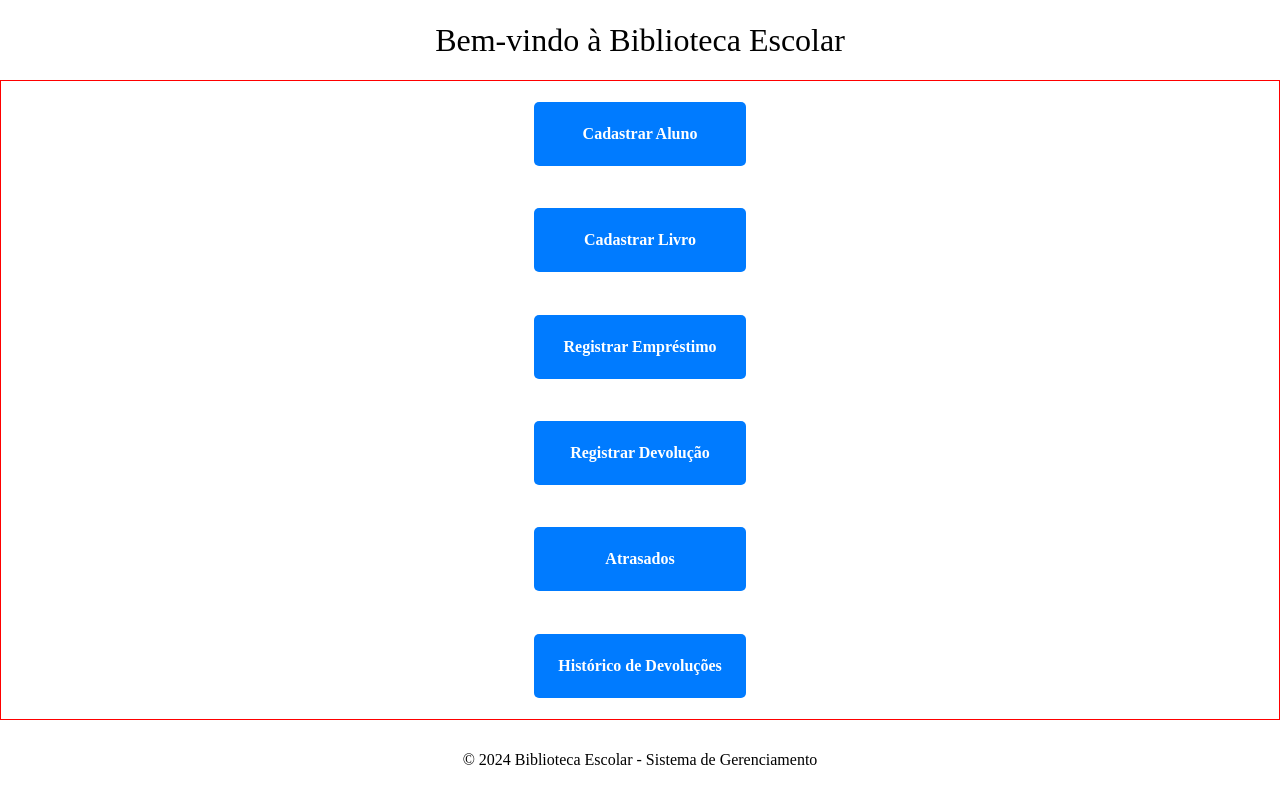
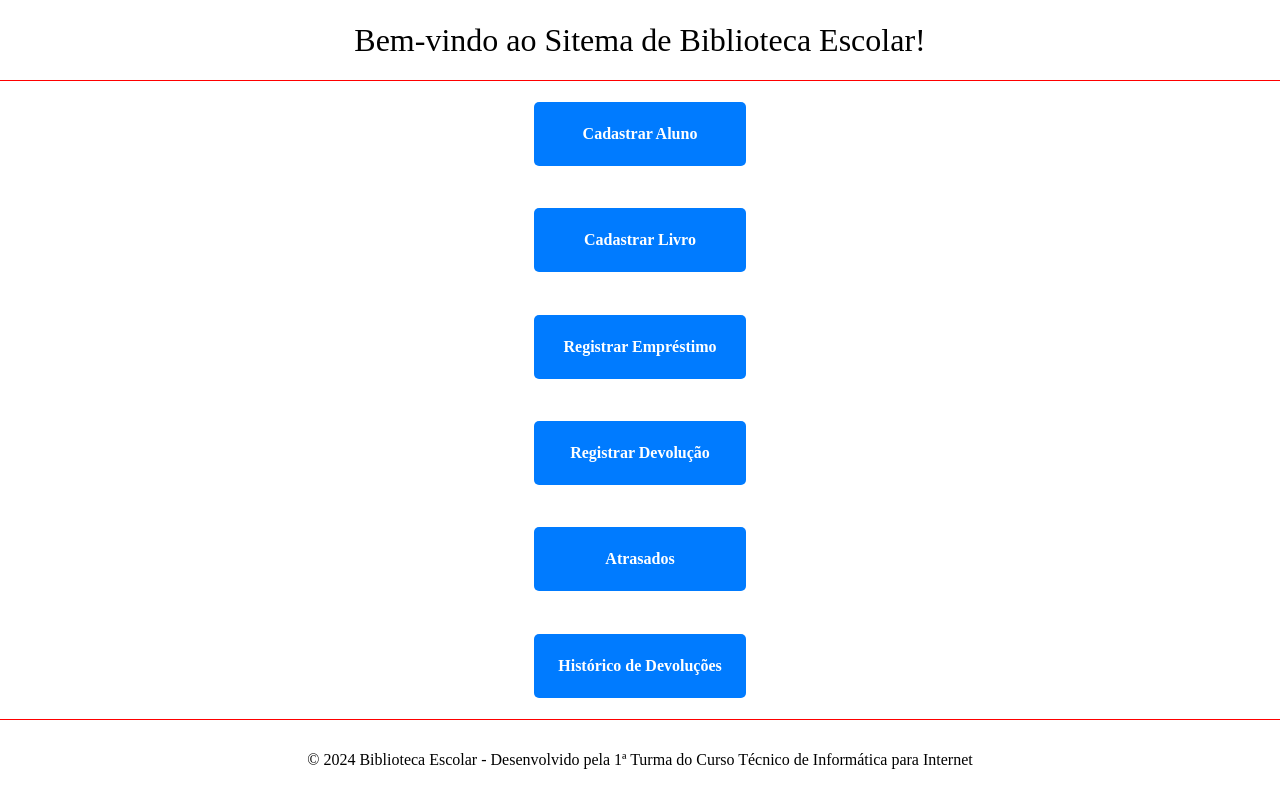
Before and after one commit to R31ARTHUR/biblioteca1, a Flask app: page / in a window 1280 px wide. Run offline with Flask 3, Linux system fonts and the light colour scheme.

Commit message:
conteúdo

```diff
--- a/static/style.css
+++ b/static/style.css
@@ -20,7 +20,8 @@ h1 {
 nav {
     display: flex;
     justify-content: center;
-    border: solid 1px red;
+    border-top: solid 1px red;
+    border-bottom: solid 1px red;
     height: 80vh;
 }
 
--- a/templates/index.html
+++ b/templates/index.html
@@ -9,7 +9,7 @@
 </head>
 <body>
     <header>
-        <h1>Bem-vindo à Biblioteca Escolar</h1>
+        <h1>Bem-vindo ao Sitema de Biblioteca Escolar!</h1>
         <nav>
             <ul>
                 <li><a href="{{ url_for('cadastrar_aluno') }}">Cadastrar Aluno</a></li>
@@ -22,7 +22,7 @@
         </nav>
     </header>
     <footer>
-        <p>© 2024 Biblioteca Escolar - Sistema de Gerenciamento</p>
+        <p>© 2024 Biblioteca Escolar - Desenvolvido pela 1ª Turma do Curso Técnico de Informática para Internet</p>
     </footer>
 </body>
 </html>
```
